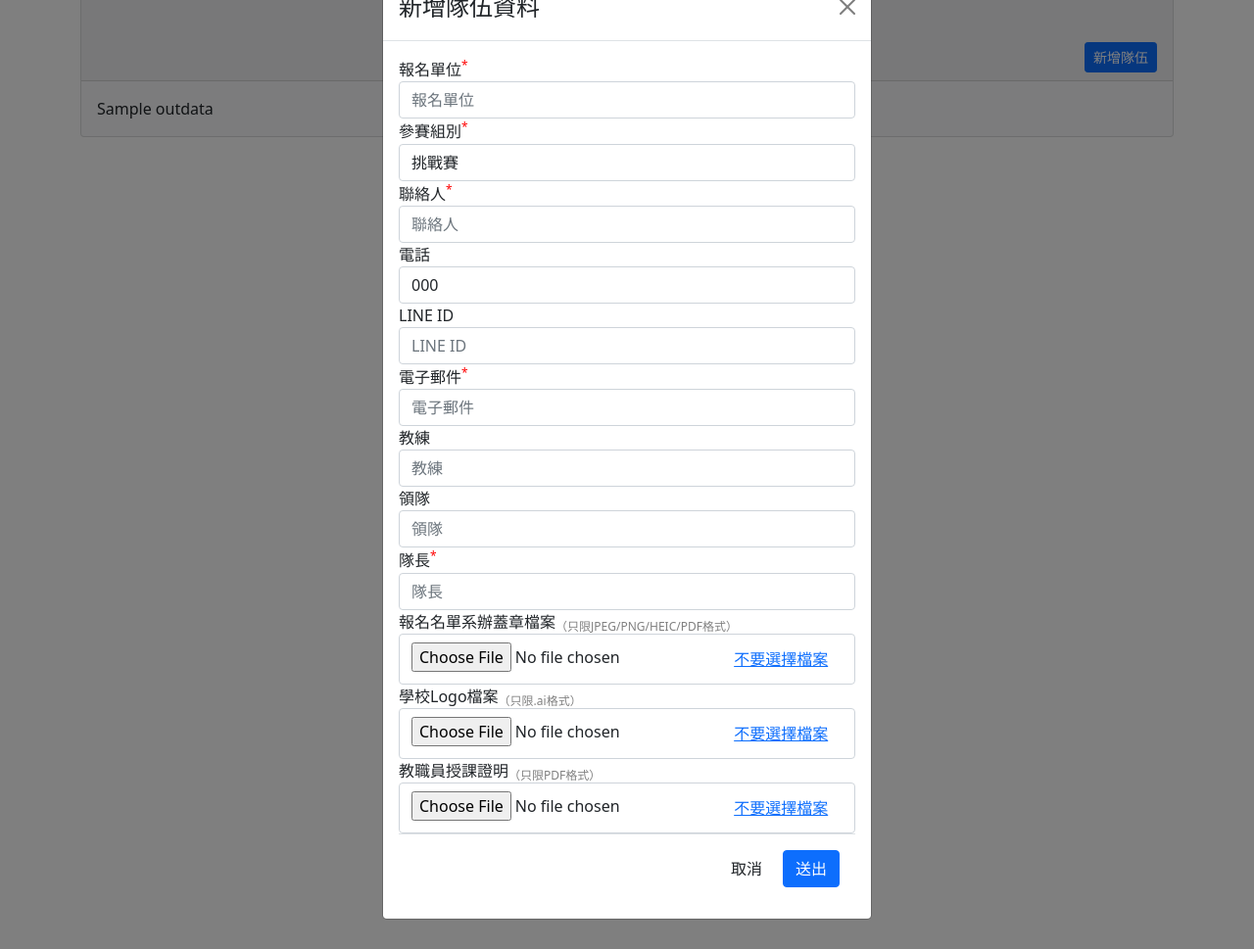
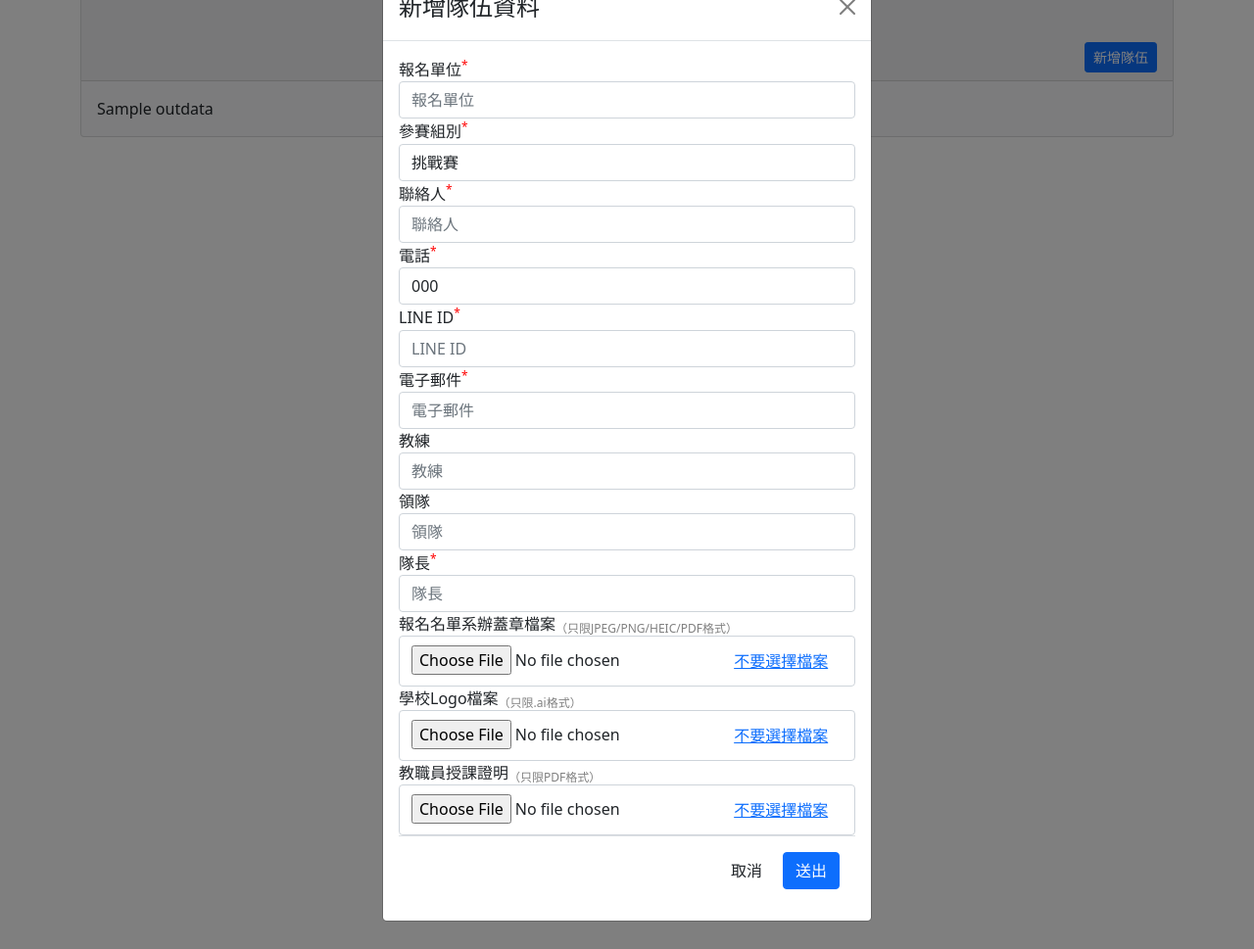
Before and after one commit to momonong/competition-registration-system, a Flask app: template templates/show_teams.html in a window 1280 px wide, after a click on "新增隊伍". Shown: the part 56-1025 px from the top of the page at 98% size. Run offline with Flask 3, Linux system fonts and the light colour scheme; a user stored in the database is signed in; tables that the repository leaves empty hold one stand-in row (values such as "Sample post"); the template is opened without the code that fills it: most values are stand-ins (such as "Sample title", 1, 10 or a date in 2020); grey boxes marked "Sample" are stand-in pictures; some libraries are stand-ins or nearby versions.

Commit message:
Fix add team modal

```diff
--- a/templates/show_teams.html
+++ b/templates/show_teams.html
@@ -60,12 +60,12 @@
                             id="in_ctname" placeholder="聯絡人" value="" required/>
                     </div>
                     <div class="form-group ">
-                        <label for="in_phone">電話</label>
+                        <label for="in_phone" class="required-label">電話</label>
                         <input type="number" class="form-control" name="in_phone"
                             id="in_phone" placeholder="電話" value="{{current_user.phone}}" required/>
                     </div>
                     <div class="form-group ">
-                        <label for="in_mobile">LINE ID</label>
+                        <label for="in_mobile" class="required-label">LINE ID</label>
                         <input type="text" class="form-control" name="in_mobile"
                             id="in_mobile" placeholder="LINE ID" value="" required/>
                     </div>
```
